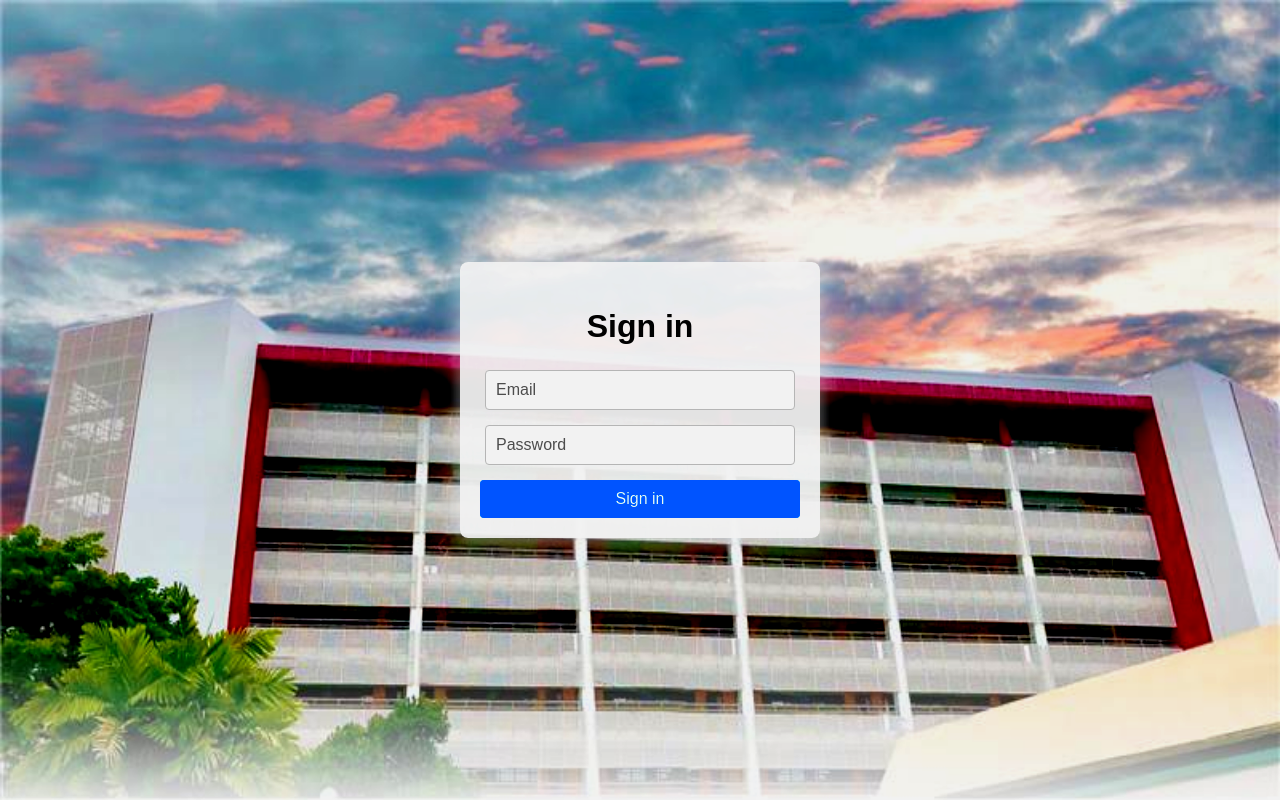
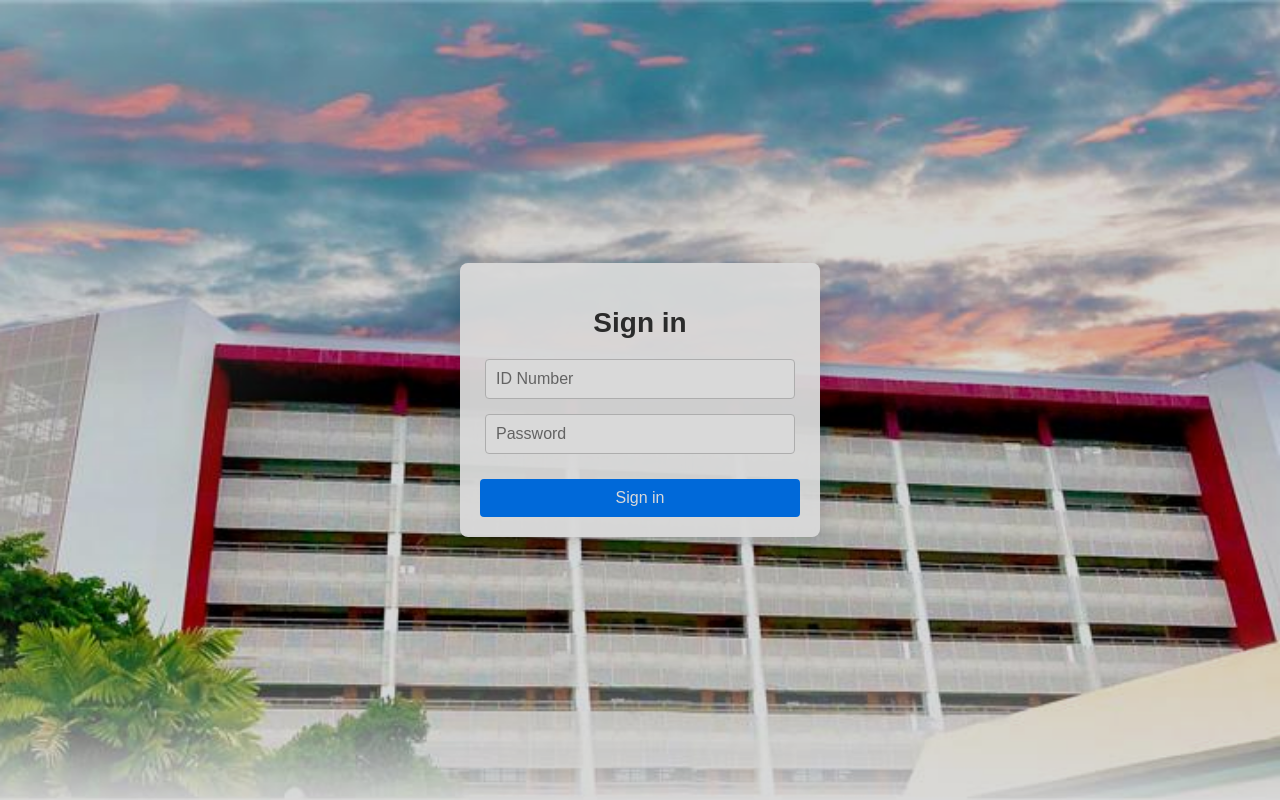
Before and after one commit to EJhub/WildTrack, a React (Vite) app: page /login in a window 1280 px wide. Built offline with nearby package versions, Linux system fonts and the light colour scheme.

Commit message:
username to idnumber

```diff
--- a/src/components/Login/Login.jsx
+++ b/src/components/Login/Login.jsx
@@ -1,57 +1,57 @@
 import React, { useState, useContext } from "react";
 import { useNavigate } from "react-router-dom";
 import axios from "axios";
-import { AuthContext } from "../AuthContext"; // Ensure you have an AuthContext setup
+import { AuthContext } from "../AuthContext"; // Ensure AuthContext is properly set up
 
 const Login = () => {
-  const [credentials, setCredentials] = useState({ username: "", password: "" });
+  const [credentials, setCredentials] = useState({ idNumber: "", password: "" });
   const [error, setError] = useState(null);
   const navigate = useNavigate();
-  const { login } = useContext(AuthContext); // Access AuthContext for user login
+  const { login } = useContext(AuthContext); // Context to handle global login state
 
+  // Handle input changes
   const handleInputChange = (e) => {
     const { name, value } = e.target;
     setCredentials({ ...credentials, [name]: value });
   };
 
+  // Login Function
   const handleLogin = async (e) => {
     e.preventDefault();
     try {
       const response = await axios.post("http://localhost:8080/api/login", {
-        email: credentials.username, // Backend expects "email" as key
+        idNumber: credentials.idNumber, // Send idNumber instead of email
         password: credentials.password,
       });
 
-      // Extract data from response
+      // Extract the token and user role
       const { token, role, idNumber } = response.data;
 
-      // Save the token and user info in localStorage
+      // Save credentials to localStorage
       localStorage.setItem("token", token);
       localStorage.setItem("role", role);
       localStorage.setItem("idNumber", idNumber);
 
-      // Call login from AuthContext to update user state
+      // Update AuthContext
       login({ token, role, idNumber });
 
-      // Navigate based on user role
-      if (role === 'Student') {
+      // Redirect based on user role
+      if (role === "Student") {
         navigate(`/studentDashboard/TimeRemaining?id=${idNumber}`);
-      } else if (role === 'Librarian') {
-        navigate('/librarianDashboard');
-      } else if (role === 'Teacher') {
-        navigate('/TeacherDashboard/Home');
-      } else if (role === 'NAS') {
-        navigate('/nasDashboard/Home');
-
+      } else if (role === "Librarian") {
+        navigate("/librarianDashboard");
+      } else if (role === "Teacher") {
+        navigate("/TeacherDashboard/Home");
+      } else if (role === "NAS") {
+        navigate("/nasDashboard/Home");
       } else {
         throw new Error("Invalid role returned from the server.");
       }
     } catch (err) {
-      console.error("Login error:", err.response?.data || err);
+      console.error("Login error:", err.response?.data || err.message);
       setError(err.response?.data?.error || "Login failed. Please check your credentials.");
     }
   };
-
 
   return (
     <div style={styles.background}>
@@ -59,17 +59,19 @@ const Login = () => {
         <div style={styles.blurBorder}>
           <div style={styles.loginBox}>
             <h2 style={styles.title}>Sign in</h2>
-            {error && <p style={{ color: "red" }}>{error}</p>}
+            {error && <p style={{ color: "red", fontSize: "14px" }}>{error}</p>}
             <form onSubmit={handleLogin}>
+              {/* ID Number Input */}
               <input
                 type="text"
-                name="username"
-                placeholder="Email"
+                name="idNumber"
+                placeholder="ID Number"
                 autoComplete="username"
                 style={styles.input}
-                value={credentials.username}
+                value={credentials.idNumber}
                 onChange={handleInputChange}
               />
+              {/* Password Input */}
               <input
                 type="password"
                 name="password"
@@ -79,6 +81,7 @@ const Login = () => {
                 value={credentials.password}
                 onChange={handleInputChange}
               />
+              {/* Sign-in Button */}
               <button type="submit" style={styles.signInButton}>
                 Sign in
               </button>
@@ -93,16 +96,15 @@ const Login = () => {
 const styles = {
   background: {
     position: "relative",
-    backgroundImage: `url('CITU-GLE Building.png')`,
-    backgroundSize: "100% 100%",
+    backgroundImage: `url('CITU-GLE Building.png')`, // Replace with your image path
+    backgroundSize: "cover",
     backgroundPosition: "center",
     width: "100vw",
     height: "100vh",
     display: "flex",
     alignItems: "center",
     justifyContent: "center",
-    color: "#fff",
-    filter: "brightness(0.8) contrast(1.5) saturate(1.1)",
+    filter: "brightness(0.85)",
   },
   container: {
     position: "relative",
@@ -116,20 +118,17 @@ const styles = {
     padding: "20px",
     backgroundColor: "rgba(255, 255, 255, 0.95)",
     borderRadius: "8px",
-    boxShadow: `
-      0px 0px 15px 5px rgba(255, 255, 255, 0.2),
-      0px 0px 20px 5px rgba(255, 255, 255, 0.2),
-      0px 0px 25px 10px rgba(255, 255, 255, 0.2)`,
+    boxShadow: `0px 0px 15px 5px rgba(0, 0, 0, 0.1)`,
     textAlign: "center",
   },
   loginBox: {
     textAlign: "center",
   },
   title: {
-    fontSize: "32px",
+    fontSize: "28px",
     fontWeight: "bold",
     color: "#333",
-    marginBottom: "25px",
+    marginBottom: "20px",
   },
   input: {
     width: "90%",
@@ -148,6 +147,7 @@ const styles = {
     borderRadius: "4px",
     cursor: "pointer",
     fontSize: "16px",
+    marginTop: "10px",
   },
 };
 
--- a/src/components/Student/StudentLibraryHours.jsx
+++ b/src/components/Student/StudentLibraryHours.jsx
@@ -253,32 +253,49 @@ const StudentLibraryHours = () => {
                         display: "flex",
                         alignItems: "center",
                         justifyContent: "space-between",
+                        flexWrap: "wrap",
+                        gap: 2,
                         marginBottom: 2,
-              gap: 2,
                       }}
                     >
-            {/* Filters Section */}
-            <Box sx={{ display: "flex", gap: 2 }}>
+                      <Box sx={{ display: "flex", alignItems: "center", gap: 2 }}>
                         <TextField
                           name="dateFrom"
+                          type="date"
+                          size="small"
                           label="Date From"
-                type="date"
+                          value={filters.dateFrom}
+                          onChange={handleFilterChange}
                           InputLabelProps={{ shrink: true }}
-                onChange={handleFilterChange}
+                          sx={{
+                            backgroundColor: "#fff",
+                            borderRadius: "15px",
+                          }}
                         />
                         <TextField
                           name="dateTo"
+                          type="date"
+                          size="small"
                           label="Date To"
-                type="date"
+                          value={filters.dateTo}
+                          onChange={handleFilterChange}
                           InputLabelProps={{ shrink: true }}
-                onChange={handleFilterChange}
+                          sx={{
+                            backgroundColor: "#fff",
+                            borderRadius: "15px",
+                          }}
                         />
                         <Select
                           name="academicYear"
                           value={filters.academicYear}
                           onChange={handleFilterChange}
                           displayEmpty
-                sx={{ minWidth: 150 }}
+                          size="small"
+                          sx={{
+                            backgroundColor: "#fff",
+                            borderRadius: "15px",
+                            minWidth: "150px",
+                          }}
                         >
                           <MenuItem value="">Select Academic Year</MenuItem>
                           <MenuItem value="2024">2024</MenuItem>
@@ -287,7 +304,11 @@ const StudentLibraryHours = () => {
                         <Button
                           variant="contained"
                           onClick={applyFilters}
-                sx={{ backgroundColor: "#FFD700", color: "#000" }}
+                          sx={{
+                            backgroundColor: "#FFD700",
+                            color: "#000",
+                            "&:hover": { backgroundColor: "#FFC107" },
+                          }}
                         >
                           Filter
                         </Button>
```
Lines whose indentation alone changed are shown as unchanged.
